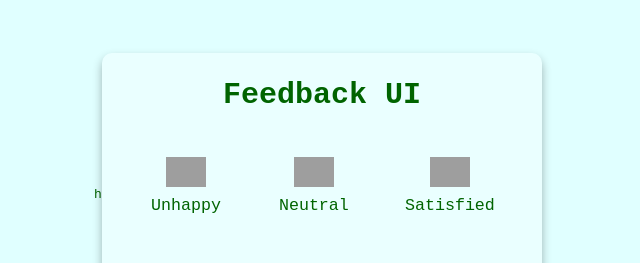
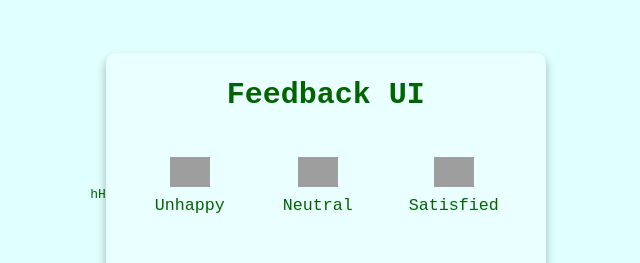
Before and after one commit to Shreykrv/Basic-notet, a plain HTML site: page index.html in a window 1280 px wide. Shown: the part 206-469 px from the top of the page, 322-962 px from the left. Drawn offline with Linux system fonts and the light colour scheme; grey boxes are pictures that could not be loaded.

Commit message:
Update index.html

```diff
--- a/index.html
+++ b/index.html
@@ -9,6 +9,7 @@
   </head>
   <body>
     <p>h</p>
+    <p>H</p>
     <div class="container" id="container">
       <h1 class="heading">Feedback UI</h1>
       <div class="ratings-container" id="ratings-container">
```
